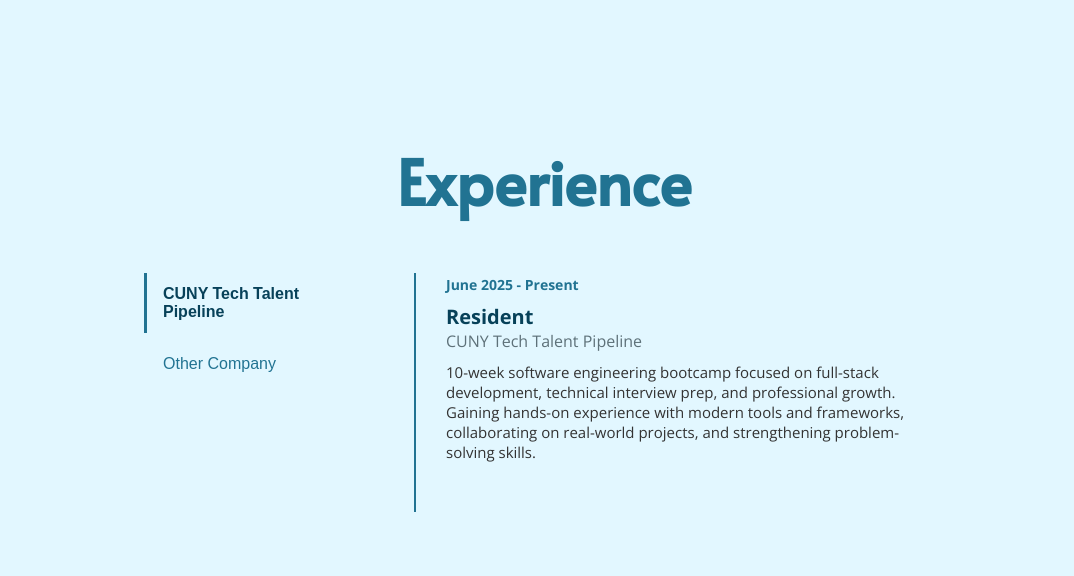
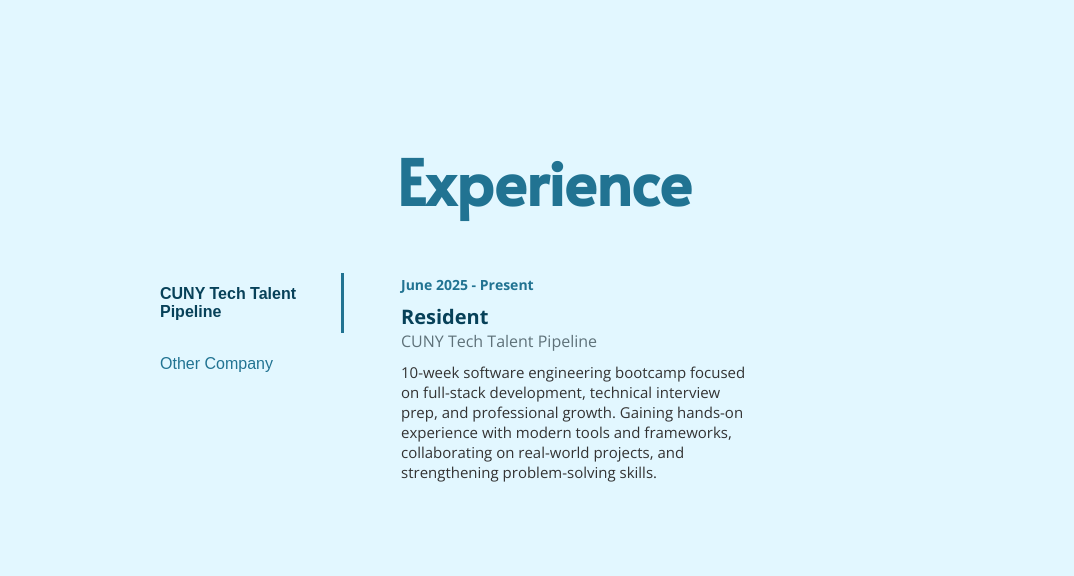
Before and after one commit to beanjvice/arisamoonsammy, a plain HTML site: page index.html in a window 1280 px wide. Shown: the part 1215-1791 px from the top of the page, without its empty margins (96-1170 px from the left). Drawn offline with nearby package versions, Linux system fonts and the light colour scheme.

Commit message:
editing exp section

```diff
--- a/script.js
+++ b/script.js
@@ -39,11 +39,20 @@ document.querySelectorAll('.company-tab').forEach(tab => {
 
         document.querySelectorAll('.timeline-item').forEach(item => {
             item.style.display = 'none';
+            item.classList.remove('show');
         });
 
         const company = this.getAttribute('data-company');
         const selected = document.querySelector(`.timeline-item[data-company="${company}"]`);
-        if (selected) selected.style.display = '';
+        if (selected) {
+            selected.style.display = '';
+
+            void selected.offsetWidth;
+            setTimeout(() => {
+                selected.classList.add('show');
+            }, 10);
+
+        }
     });
 });
 
--- a/style.css
+++ b/style.css
@@ -138,6 +138,7 @@ h4{
 }
 
 /* experience */
+
 #experience {
     padding: 100px 20px;
     max-width: 800px;
@@ -151,27 +152,47 @@ h4{
 
 .timeline {
     position: relative;
-    margin-left: 30px;
-    padding-left: 30px;
-    border-left: 2px solid #217392;
+    min-width: 4px;
+    width: 4px;
+    height: 300px;
+    margin: 0 40px;
+    display: flex;
+    flex-direction: column;
+    align-items: center;
+    justify-content: flex-start;
 }
+
+/* .timeline::before {
+    content: "";
+    position: absolute;
+    left: 50%;
+    top: 0;
+    transform: translateX(-50%);
+    width: 4px;
+    height: 100%;
+    background: #217392;
+    z-index: 0;
+} */
+
 
 .timeline-item {
     position: relative;
     margin-bottom: 50px;
-    opacity: 0;
     transform: translateY(40px);
     transition: all 0.6s cubic-bezier(.215,.61,.355,1);
+    left: 150px;
+    width: 350px;
 }
 
 .timeline-item.show {
-    opacity: 1;
     transform: translateY(0);
+    display: block;
 }
 
-.timeline-dot {
+/* .timeline-dot {
     position: absolute;
-    left: -41px;
+    left: auto;
+    right: -41px;
     top: 10px;
     width: 18px;
     height: 18px;
@@ -179,7 +200,7 @@ h4{
     border: 4px solid #217392;
     border-radius: 50%;
     z-index: 1;
-}
+} */
 
 .timeline-content {
     background: #fff;
@@ -212,8 +233,9 @@ h4{
     font-size: 15px;
 }
 
-.experience-container{
+.experience-container {
     display: flex;
+    align-items: stretch;
     gap: 40px;
 }
 
@@ -221,7 +243,9 @@ h4{
     display: flex;
     flex-direction: column;
     gap: 10px;
+    max-width: 200px;
     min-width: 200px;
+    width: 200px;
 }
 
 .company-tab{
@@ -232,13 +256,14 @@ h4{
     font-size: 16px;
     color: #217392;
     cursor: pointer;
-    border-left: 3px solid transparent;
-    transition: background 0.2s, border-color 0.2s;
+    border-right: 3px solid transparent;
+    border-left: none;
+    transition: transform 0.3s cubic-bezier(.4,0,.2,1);
 }
 
 .company-tab.active {
     background: #e2f7ff;
-    border-left: 3px solid #217392;
+    border-right: 3px solid #217392;
     color: #074159;
     font-weight: bold;
 }
```
